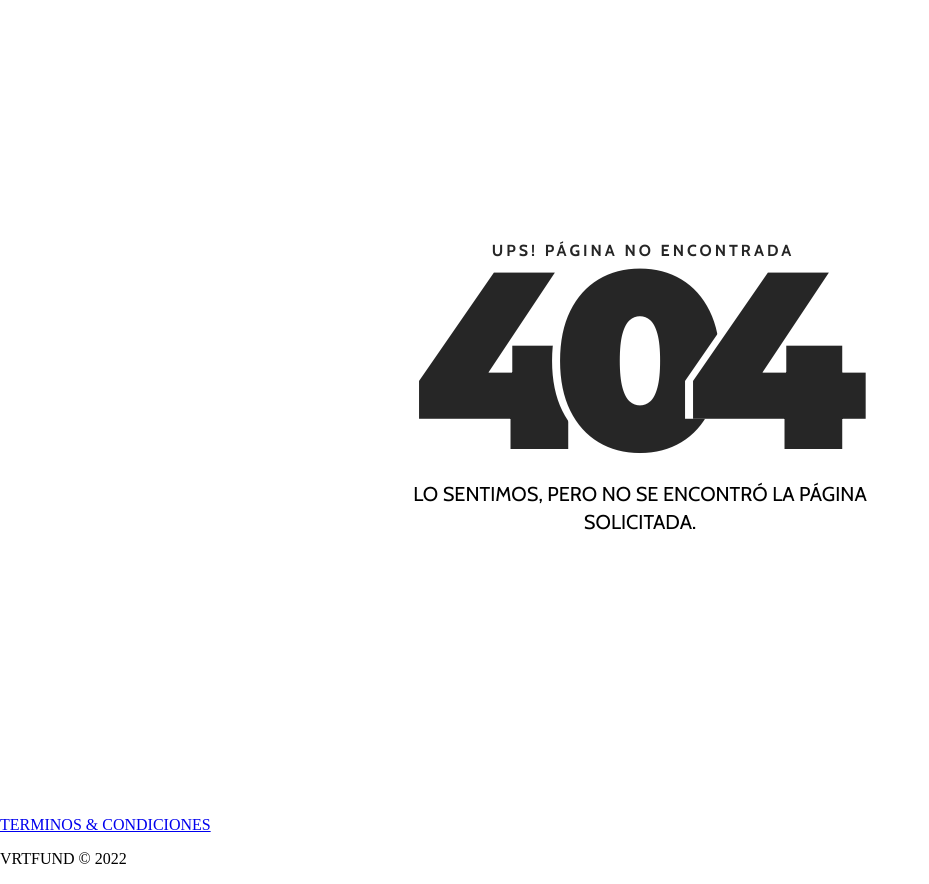
After one commit to savelasquezo/VRT, a Django app: template core/InvestmentFund/templates/404.html in a window 1280 px wide. The commit adds this page. Shown: the whole page, without its empty margins (0-929 px from the left). Run offline with Django 4.2, Linux system fonts and the light colour scheme; the template is opened without the code that fills it, so the values that code supplies are empty.

Commit message:
Init-Commit VRT

```diff
--- a/core/InvestmentFund/cron.py
+++ b/core/InvestmentFund/cron.py
@@ -48,7 +48,7 @@ class AddFundsToUser(CronJobBase):
                     ref_total=F('ref_total') + cValueRef
                     )
 
-                UserRef = Usuario.objects.filter(ref_id= nUser.id)
+                UserRef = Usuario.objects.filter(ref_id= nUser.codigo)
                 mAviableUserRef = 0
 
                 for mUser in UserRef:
--- /dev/null
+++ b/core/InvestmentFund/templates/404.html
@@ -0,0 +1,63 @@
+{% load static %}
+<!DOCTYPE html>
+<html lang="en">
+<head>
+    <meta charset="utf-8">
+    <meta http-equiv="X-UA-Compatible" content="IE=edge">
+    <meta name="viewport" content="width=device-width, initial-scale=1">
+    <title>404 Página no encontrada</title>
+    <!-- Google font -->
+    <link href="https://fonts.googleapis.com/css?family=Cabin:400,700" rel="stylesheet">
+    <link href="https://fonts.googleapis.com/css?family=Montserrat:900" rel="stylesheet">
+    <style>* {-webkit-box-sizing: border-box;box-sizing: border-box;}
+        body {padding: 0;margin: 0;}
+        #notfound {position: relative;height: 100vh;}
+        #notfound .notfound {position: absolute;left: 50%;top: 50%;
+            -webkit-transform: translate(-50%, -50%);-ms-transform: translate(-50%, -50%);transform: translate(-50%, -50%);}
+        .notfound {max-width: 520px;width: 100%;line-height: 1.4;text-align: center;}
+        .notfound .notfound-404 {position: relative;height: 240px;}
+        .notfound .notfound-404 h1 {font-family: 'Montserrat', sans-serif;position: absolute;left: 50%;top: 50%;
+            -webkit-transform: translate(-50%, -50%);-ms-transform: translate(-50%, -50%);transform: translate(-50%, -50%);
+            font-size: 252px;font-weight: 900;margin: 0px;color: #262626;text-transform: uppercase;
+            letter-spacing: -40px;margin-left: -20px;}
+        .notfound .notfound-404 h1 > span {text-shadow: -8px 0px 0px #fff;}
+        .notfound .notfound-404 h3 {font-family: 'Cabin', sans-serif;position: relative;font-size: 16px;font-weight: 700;
+            text-transform: uppercase;color: #262626;margin: 0px;letter-spacing: 3px;padding-left: 6px;}
+        .notfound h2 {font-family: 'Cabin', sans-serif;font-size: 20px;font-weight: 400;text-transform: uppercase;
+            color: #000;margin-top: 0px;margin-bottom: 25px;}
+
+        @media only screen and (max-width: 767px) {
+            .notfound .notfound-404 {height: 200px;}.notfound .notfound-404 h1 {font-size: 200px;}}
+
+        @media only screen and (max-width: 480px) {
+            .notfound .notfound-404 {height: 162px;}.notfound h2 {font-size: 16px;}
+            .notfound .notfound-404 h1 {font-size: 162px;height: 150px;line-height: 162px;}}
+    </style>
+</head>
+<body>
+    <div id="notfound">
+        <div class="notfound">
+            <div class="notfound-404">
+                <h3>Ups! Página no encontrada</h3>
+                <h1><span>4</span><span>0</span><span>4</span></h1>
+            </div>
+            <h2>Lo sentimos, pero no se encontró la página solicitada.</h2>
+        </div>
+    </div>
+    <!-- footer section start -->
+    <footer class="footer-distributed">
+        <div class="footer-right">
+            <a href="#"><i class="fa fa-facebook"></i></a>
+            <a href="#"><i class="fa fa-twitter"></i></a>
+            <a href="#"><i class="fa fa-whatsapp"></i></a>
+        </div>
+        <div class="footer-left">
+            <p class="footer-links">
+            <a href="#">TERMINOS & CONDICIONES</a>
+            </p>
+            <p>VRTFUND &copy; 2022</p>
+        </div>
+    </footer>
+    <!-- footer section end -->
+</body>
+</html>
--- a/core/InvestmentFund/templates/home.html
+++ b/core/InvestmentFund/templates/home/home.html
@@ -8,7 +8,7 @@
   <meta charset="UTF-8">
   <meta http-equiv="X-UA-Compatible" content="IE=edge">
   <meta name="viewport" content="width=device-width, initial-scale=1.0">
-  <title>{% block title %}VRT-Inversiónes{% endblock %}</title>
+  <title>{% block title %}VRT Inversiónes{% endblock %}</title>
   <link rel="shortcut icon" href="{% static '/icon/vrt.ico' %}">
   <link rel="stylesheet" type="text/css" href="{% static '/css/home.css' %}">
   <link rel="stylesheet" type="text/css" href="{% static '/assets/fontawesome/css/all.css' %}">
@@ -65,7 +65,6 @@
                     <h4>¿Sabías qué los Fondos de Inversión Colectiva, son una alternativa de inversión que te permite diversificar tus recursos para alcanzar tus sueños a corto mediano o largo plazo?</h4>
                 </div>
             </div>
-
             <dialog id="dlog" class="dlog">
                 <div id="video-player">
                     <div class="button-video-container">
--- a/core/InvestmentFund/templates/admin.html
+++ b/core/InvestmentFund/templates/interface/base.html
@@ -8,7 +8,7 @@
   <meta charset="UTF-8">
   <meta http-equiv="X-UA-Compatible" content="IE=edge">
   <meta name="viewport" content="width=device-width, initial-scale=1.0">
-  <title>{% block title %}VRT-Inversiónes{% endblock %}</title>
+  <title>{% block title %}VRT Inversiónes{% endblock %}</title>
   <link rel="shortcut icon" href="{% static '/icon/vrt.ico' %}">
   <link rel="stylesheet" type="text/css" href="{% static '/css/styles.css' %}">
   <link rel="stylesheet" type="text/css" href="{% static '/assets/fontawesome/css/all.css' %}">
--- a/core/InvestmentFund/templates/history.html
+++ b/core/InvestmentFund/templates/interface/history.html
@@ -1,4 +1,4 @@
-{% extends 'admin.html' %}
+{% extends 'interface/base.html' %}
 {% load static %}
 {% load humanize %}
 
--- a/core/InvestmentFund/templates/interface.html
+++ b/core/InvestmentFund/templates/interface/interface.html
@@ -1,4 +1,4 @@
-{% extends 'admin.html' %}
+{% extends 'interface/base.html' %}
 {% load static %}
 {% load humanize %}
 
@@ -16,7 +16,7 @@
   <div class="ammount">
     <h1 class="ammount_value">{{ammount|intcomma}}</h1>
     <h6 class="help_text_a">Actualmente genera intereses al {{interest|intcomma}}% Mensual</h6>
-    <h6 class="help_text_b">Maximo beneficio al finalizar la inscripcion ${{max_profit|intcomma}}</h6>
+    <h6 class="help_text_b">Maximo beneficio al finalizar la suscripcion ${{max_profit|intcomma}}</h6>
   </div>
 </div>
 <!-- TimeTrial section end-->
--- a/core/InvestmentFund/templates/tickets.html
+++ b/core/InvestmentFund/templates/interface/tickets.html
@@ -1,4 +1,4 @@
-{% extends 'admin.html' %}
+{% extends 'interface/base.html' %}
 {% load static %}
 {% load humanize %}
 
@@ -16,8 +16,7 @@
           <img src="{% static '/images/vrt-logo2.png' %}" name="logo" width="52">
         </div>
         <div class="label">
-          <span id="title">$Disponible Total:</span>
-          <span id="aviable_value">${{ cash_total|intcomma }}</span>
+          <span id="title">$Disponible Total:</span><span id="aviable_value">${{ cash_total|intcomma }}</span>
         </div>
         <div class="choices">
           <input class="radio-choices" name="ammount_from" type="radio" id="choice1" value="f1" required>
--- a/core/InvestmentFund/urls.py
+++ b/core/InvestmentFund/urls.py
@@ -1,5 +1,6 @@
 from django.urls import path, include
 from .views import HomeView, InterfaceView, TicketFormView, HistoryListView
+
 
 urlpatterns = [
 
```
Also changed, not shown: core/InvestmentFund/admin.py (+9 -0 lines), core/InvestmentFund/models.py (+21 -20 lines), core/InvestmentFund/views.py (+5 -5 lines), core/core/settings.py (+4 -5 lines), requirements.txt (+21 -0 lines), core/InvestmentFund/users/README.md (deleted), 1 other file.
